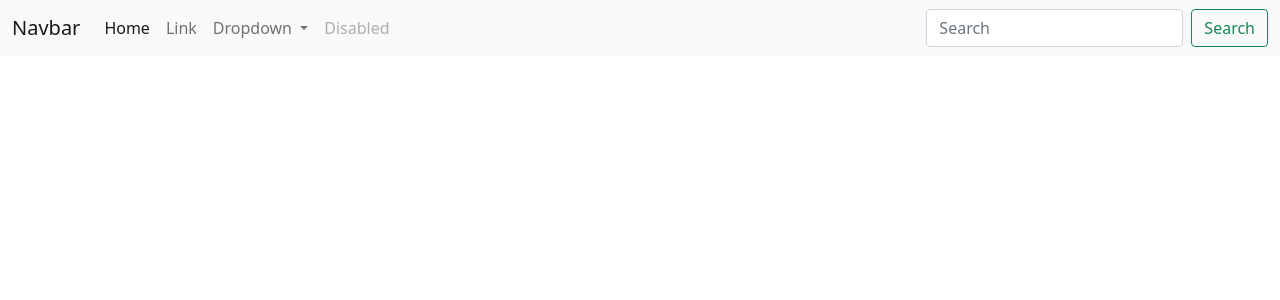
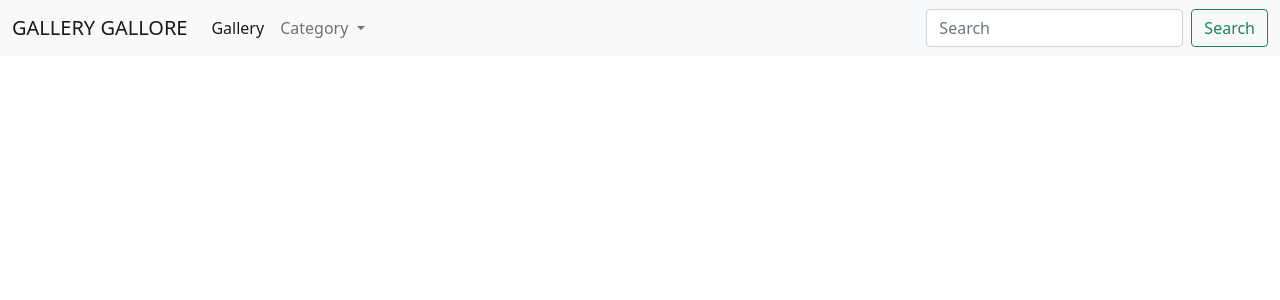
Before and after one commit to muthonimuriithi/gallery-django, a Django app: page / in a window 1280 px wide. Shown: the top 300 px of the page. Run offline with Django 3.2, Linux system fonts and the light colour scheme; some web fonts are replaced.

Commit message:
ft: added category

```diff
--- a/project/templates/photo/navbar.html
+++ b/project/templates/photo/navbar.html
@@ -1,20 +1,19 @@
 <nav class="navbar navbar-expand-lg navbar-light bg-light">
   <div class="container-fluid">
-    <a class="navbar-brand" href="#">Navbar</a>
-    <button class="navbar-toggler" type="button" data-bs-toggle="collapse" data-bs-target="#navbarSupportedContent" aria-controls="navbarSupportedContent" aria-expanded="false" aria-label="Toggle navigation">
+    <a class="navbar-brand" href="#">GALLERY GALLORE</a>
+    <button class="navbar-toggler" style="background-color:black;" type="button" data-bs-toggle="collapse" data-bs-target="#navbarSupportedContent" aria-controls="navbarSupportedContent" aria-expanded="false" aria-label="Toggle navigation">
       <span class="navbar-toggler-icon"></span>
     </button>
+
     <div class="collapse navbar-collapse" id="navbarSupportedContent">
       <ul class="navbar-nav me-auto mb-2 mb-lg-0">
         <li class="nav-item">
-          <a class="nav-link active" aria-current="page" href="(% url 'home-page' %)">Home</a>
+          <a class="nav-link active" aria-current="page" href="{url 'home-page'}">Gallery</a>
         </li>
-        <li class="nav-item">
-          <a class="nav-link" href="#">Link</a>
-        </li>
+
         <li class="nav-item dropdown">
           <a class="nav-link dropdown-toggle" href="#" id="navbarDropdown" role="button" data-bs-toggle="dropdown" aria-expanded="false">
-            Dropdown
+            Category
           </a>
           <ul class="dropdown-menu" aria-labelledby="navbarDropdown">
             <li><a class="dropdown-item" href="#">Action</a></li>
@@ -23,10 +22,7 @@
             <li><a class="dropdown-item" href="#">Something else here</a></li>
           </ul>
         </li>
-        <li class="nav-item">
-          <a class="nav-link disabled" href="#" tabindex="-1" aria-disabled="true">Disabled</a>
-        </li>
-      </ul>
+        </ul>
       <form class="d-flex">
         <input class="form-control me-2" type="search" placeholder="Search" aria-label="Search">
         <button class="btn btn-outline-success" type="submit">Search</button>
```
